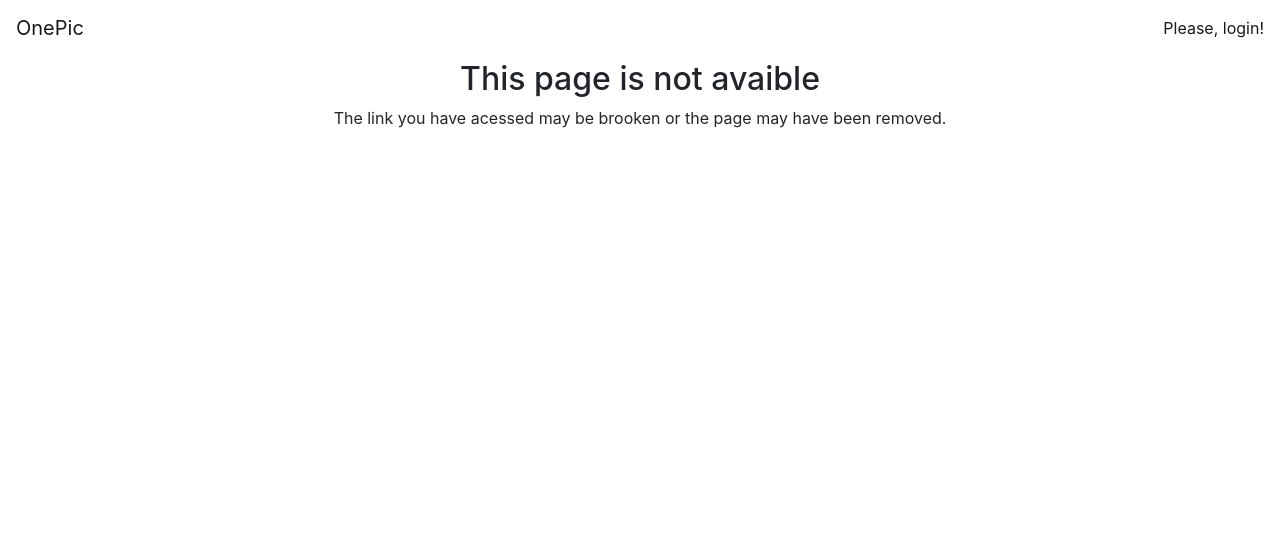
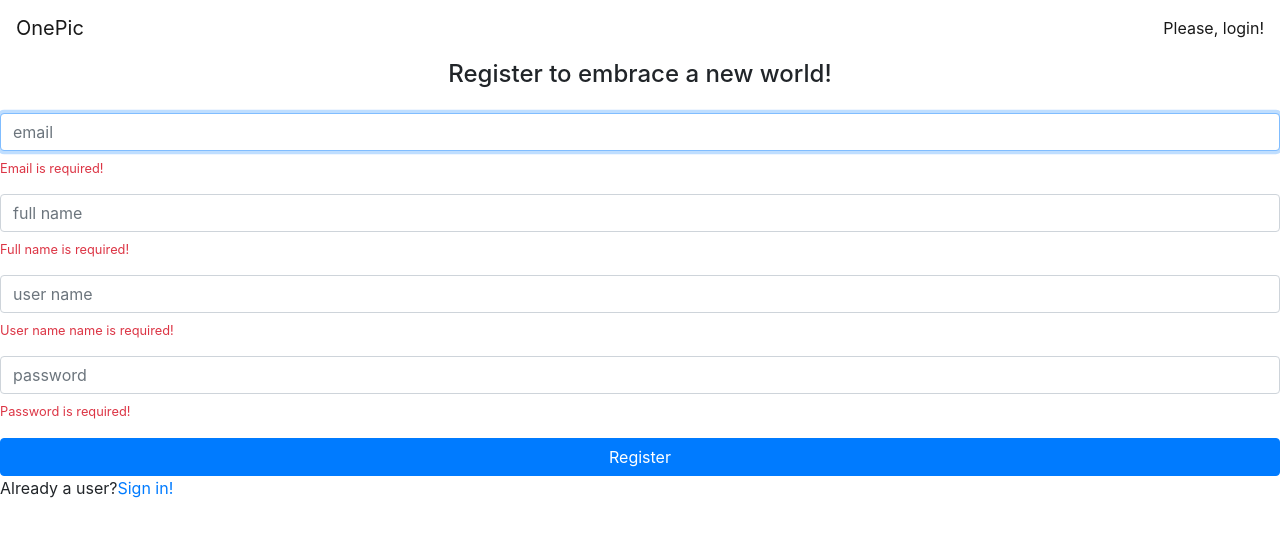
Before and after one commit to otiagoluz/onepic, an Angular app: page /signup in a window 1280 px wide. Shown: the top 536 px of the page. Built offline with nearby package versions, Linux system fonts and the light colour scheme.

Commit message:
add signup

```diff
--- a/src/app/app-routing.module.ts
+++ b/src/app/app-routing.module.ts
@@ -7,11 +7,14 @@
 import { PhotoListResolver } from './photos/photo-list/photo-list.resolver';
 import { SignInComponent } from './home/signin/signin.component';
 import { AuthGuard } from './core/auth/auth.guard';
+import { SignUpComponent } from './home/signup/signup.component';
 
 
 const routes: Routes = [
 
   { path: '', component: SignInComponent, canActivate: [AuthGuard] },
+
+  { path: 'signup', component: SignUpComponent },
 
   { path: 'user/:userName', component: PhotoListComponent,
     resolve: { photos: PhotoListResolver }
--- a/src/app/core/header/header.component.html
+++ b/src/app/core/header/header.component.html
@@ -10,7 +10,7 @@
 
       <ng-template #login>
         <span class="navbar-text">
-          <a [routerLink]="['']">Please, login!</a>
+          <a [routerLink]="['']" >Please, login!</a>
         </span>
       </ng-template>
   </nav>
--- /dev/null
+++ b/src/app/home/signup/signup.component.html
@@ -0,0 +1,86 @@
+<h4 class="text-center">Register to embrace a new world!</h4>
+
+<form [formGroup]="signupForm" class="form mt-4">
+  <div class="form-group">
+    <input
+      formControlName="email"
+      class="form-control"
+      placeholder="email"
+      autofocus>
+    <op-vmessage
+      *ngIf="signupForm.get('email').errors?.required"
+      text="Email is required!">
+    </op-vmessage>
+    <op-vmessage
+      *ngIf="signupForm.get('email').errors?.email"
+      text="Invalid email">
+    </op-vmessage>
+  </div>
+
+  <div class="form-group">
+    <input
+      formControlName="fullName"
+      class="form-control"
+      placeholder="full name">
+    <op-vmessage
+      *ngIf="signupForm.get('fullName').errors?.required"
+      text="Full name is required!">
+    </op-vmessage>
+    <op-vmessage
+      *ngIf="signupForm.get('fullName').errors?.minlength"
+      text="Minimum lenght is 2.">
+    </op-vmessage>
+    <op-vmessage
+      *ngIf="signupForm.get('fullName').errors?.maxlength"
+      text="Max lenght is 40.">
+    </op-vmessage>
+  </div>
+
+  <div class="form-group">
+    <input
+      formControlName="userName"
+      class="form-control"
+      placeholder="user name">
+    <op-vmessage
+      *ngIf="signupForm.get('userName').errors?.required"
+      text="User name name is required!">
+    </op-vmessage>
+    <op-vmessage
+      *ngIf="signupForm.get('userName').errors?.minlength"
+      text="Minimum lenght is 2.">
+    </op-vmessage>
+    <op-vmessage
+      *ngIf="signupForm.get('userName').errors?.maxlength"
+      text="Max lenght is 30.">
+    </op-vmessage>
+    <op-vmessage
+      *ngIf="signupForm.get('userName').errors?.pattern"
+      text="Must be lower case.">
+   </op-vmessage>
+  </div>
+
+  <div class="form-group">
+    <input
+      formControlName="password"
+      type="password"
+      class="form-control"
+      placeholder="password">
+    <op-vmessage
+      *ngIf="signupForm.get('password').errors?.required"
+      text="Password is required!">
+    </op-vmessage>
+    <op-vmessage
+      *ngIf="signupForm.get('password').errors?.minlength"
+      text="Minimum lenght is 8.">
+    </op-vmessage>
+    <op-vmessage
+      *ngIf="signupForm.get('password').errors?.maxlength"
+      text="Max lenght is 18.">
+    </op-vmessage>
+  </div>
+
+  <button class="btn btn-primary btn-block">Register</button>
+
+  <p>Already a user?<a [routerLink]="['']">Sign in!</a></p>
+
+</form>
--- /dev/null
+++ b/src/app/home/signup/signup.component.ts
@@ -0,0 +1,34 @@
+import { Component, OnInit } from '@angular/core';
+import { FormGroup, FormBuilder, Validators } from '@angular/forms';
+
+@Component({
+  templateUrl: './signup.component.html'
+})
+
+export class SignUpComponent implements OnInit {
+
+  signupForm: FormGroup;
+
+  constructor(private formBuilder: FormBuilder) {}
+
+  ngOnInit(): void {
+    this.signupForm = this.formBuilder.group({
+      email: ['', [
+        Validators.required,
+        Validators.email]],
+      userName: ['', [
+        Validators.required,
+        Validators.pattern(/^[a-z0-9_\-]+$/),
+        Validators.minLength(2),
+        Validators.maxLength(30)]],
+      fullName: ['', [
+        Validators.required,
+        Validators.minLength(2),
+        Validators.maxLength(40)]],
+      password: ['', [
+        Validators.required,
+        Validators.minLength(8),
+        Validators.maxLength(14)]]
+    });
+  }
+}
```
Also changed, not shown: src/app/home/home.module.ts (+8 -3 lines).
